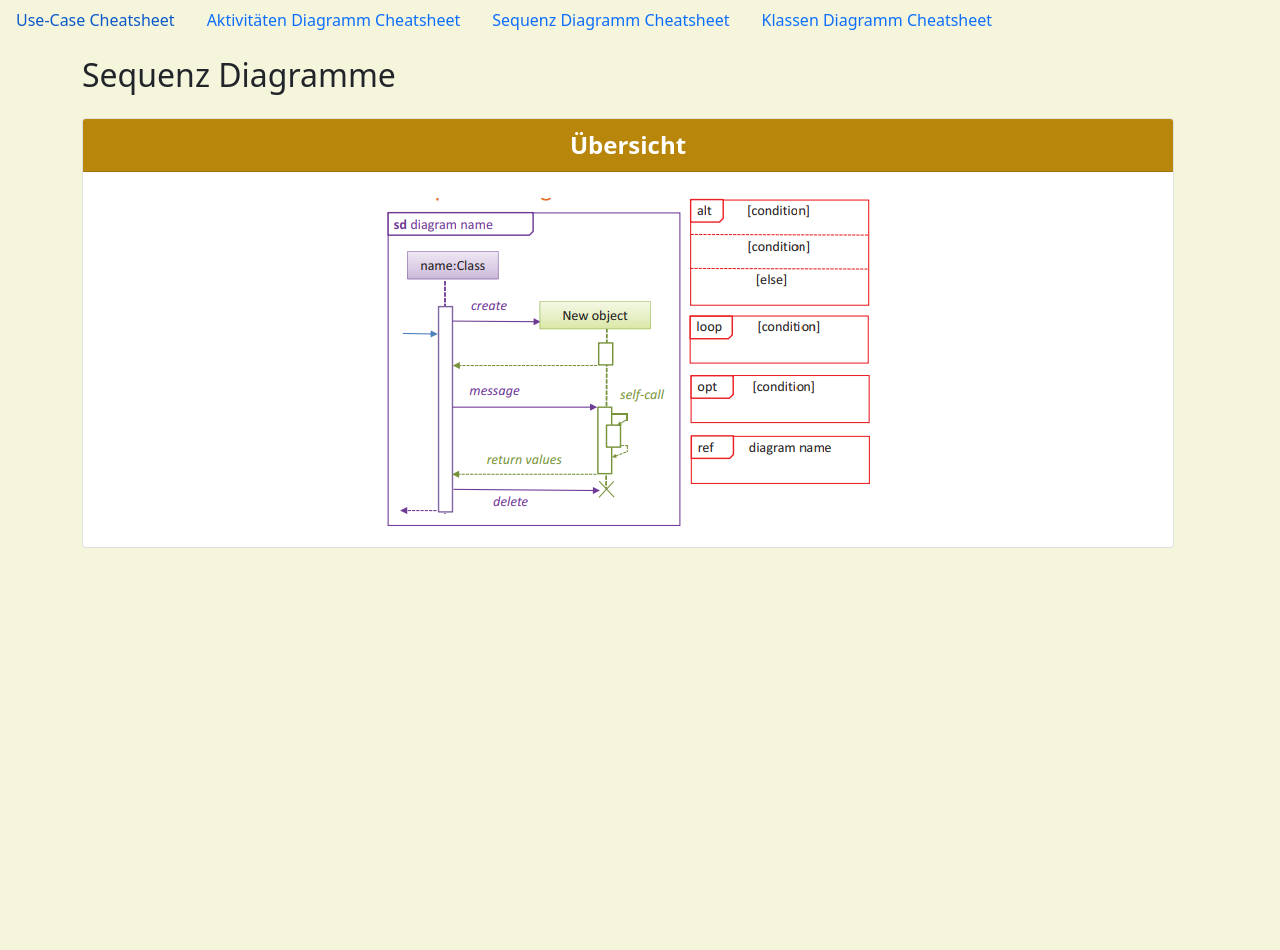
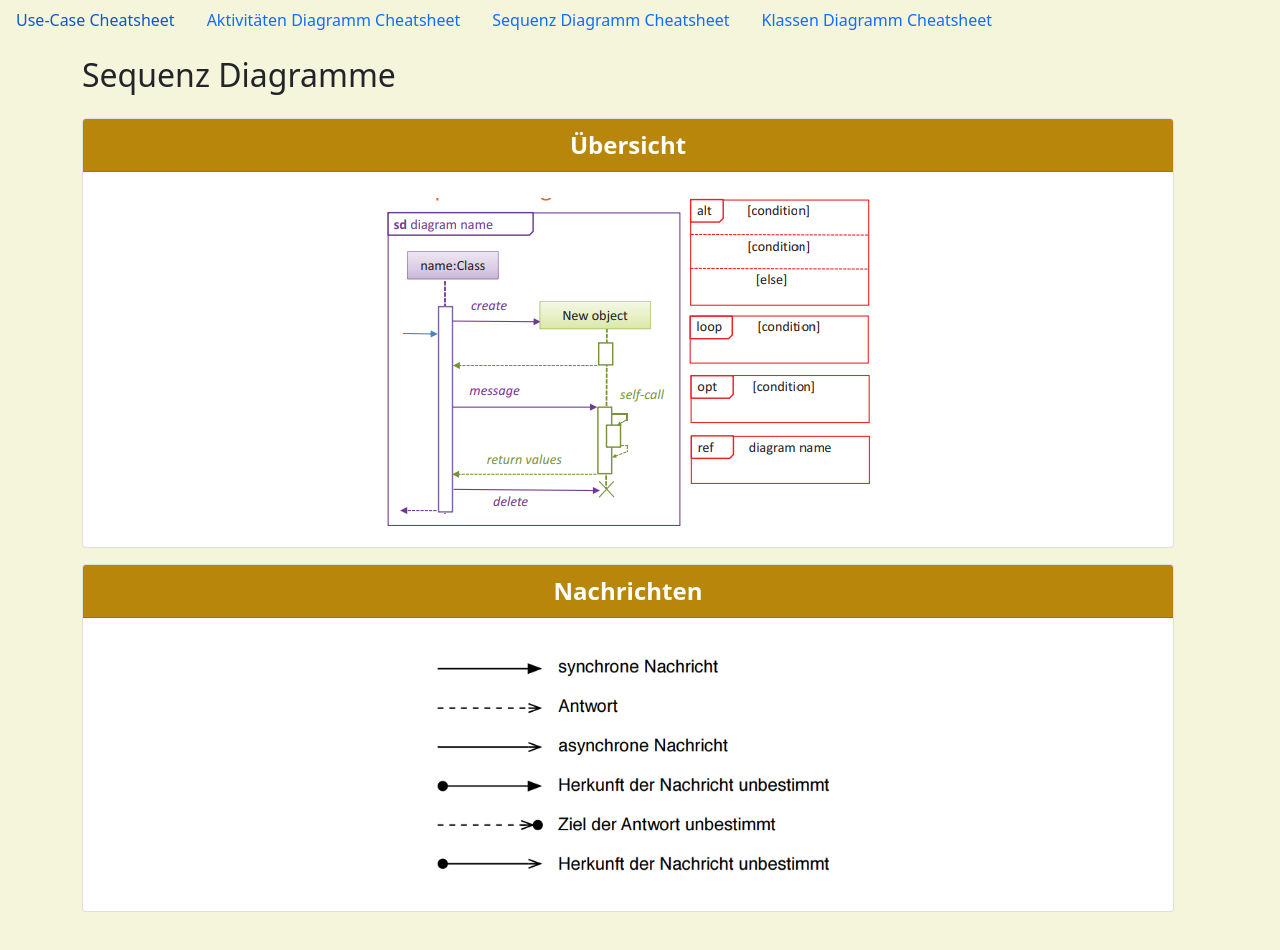
Before and after one commit to treldrasu/uml, a plain HTML site: page seq.html in a window 1280 px wide. Before the commit the page ends 800 px from the top, so only its background shows below. Drawn offline with nearby package versions, Linux system fonts and the light colour scheme.

Commit message:
nachrichten seq

```diff
--- a/seq.html
+++ b/seq.html
@@ -25,7 +25,7 @@
     <main class="container">
         <div id="sequenz" class="row mt-3">
             <h2>Sequenz Diagramme</h2>
-            <div class="row row-cols-1">
+            <div class="row row-cols-2 row-cols-md-1">
                 <div class="col text-center">
                     <div class="card">
                         <div class="card-header">Übersicht</div>
@@ -38,6 +38,18 @@
                         </div>
                     </div>
                 </div>
+                <div class="col text-center">
+                    <div class="card">
+                        <div class="card-header">Nachrichten</div>
+                        <div class="card-body">
+                            <div class="row">
+                                <div class="col">
+                                    <img class="img-fluid" src="img/seq-pfeile.png" alt="" />
+                                </div>
+                            </div>
+                        </div>
+                    </div>
+                </div>
             </div>
         </div>
     </main>
```
Also changed, not shown: img/seq-pfeile.png (added).
